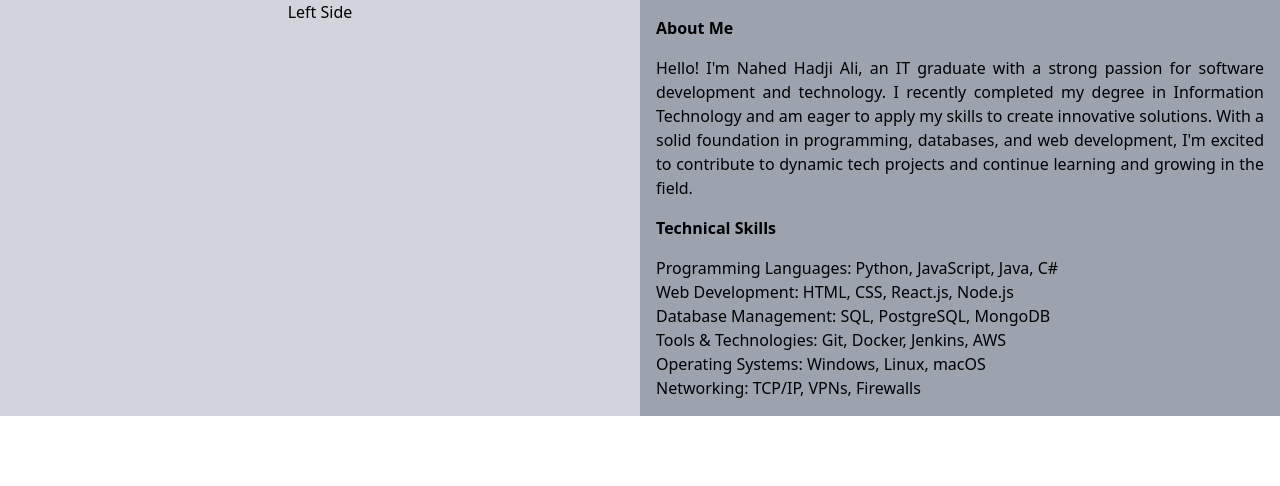
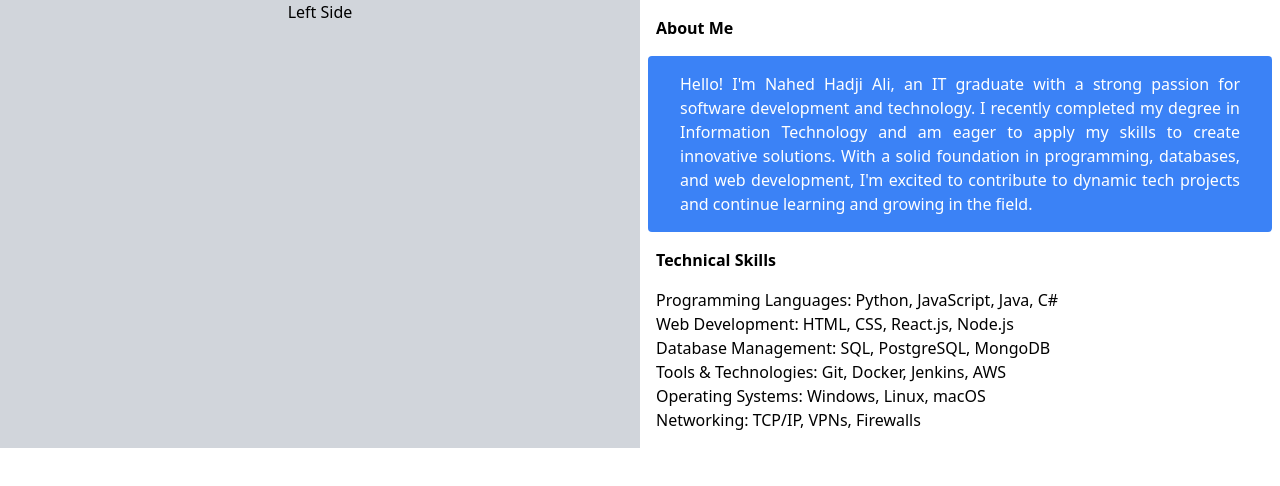
Before and after one commit to HadjiAli-Nahed/denden, a website built with webpack: page index.html in a window 1280 px wide. Built offline with nearby package versions, Linux system fonts and the light colour scheme.

Commit message:
addfiles

```diff
--- a/index.html
+++ b/index.html
@@ -17,10 +17,14 @@
     <p>Left Side</p>
 
   </div>
-  <div class="bg-gray-400 ">
+  <div class="">
     <p class="m-4 font-bold">About Me</p>
+    <div class=" mx-2 bg-blue-500 text-white p-4 rounded">
     <p class="mx-4 text-justify">Hello! I'm Nahed Hadji Ali, an IT graduate with a strong passion for software development and technology. I recently completed my degree in Information Technology and am eager to apply my skills to create innovative solutions. With a solid foundation in programming, databases, and web development, I'm excited to contribute to dynamic tech projects and continue learning and growing in the field.</p>
-    <p class="m-4 font-bold">Technical Skills</p>
+
+    </div>
+    <div>
+      <p class="m-4 font-bold">Technical Skills</p>
     <ul class="mx-4 mb-4">
       <li>Programming Languages: Python, JavaScript, Java, C#</li>
       <li>Web Development: HTML, CSS, React.js, Node.js</li>
@@ -29,6 +33,7 @@
       <li>Operating Systems: Windows, Linux, macOS</li>
       <li>Networking: TCP/IP, VPNs, Firewalls</li>
     </ul>
+      </div>
 </div>
   <script src="js/app.js"></script>
 </body>
```
